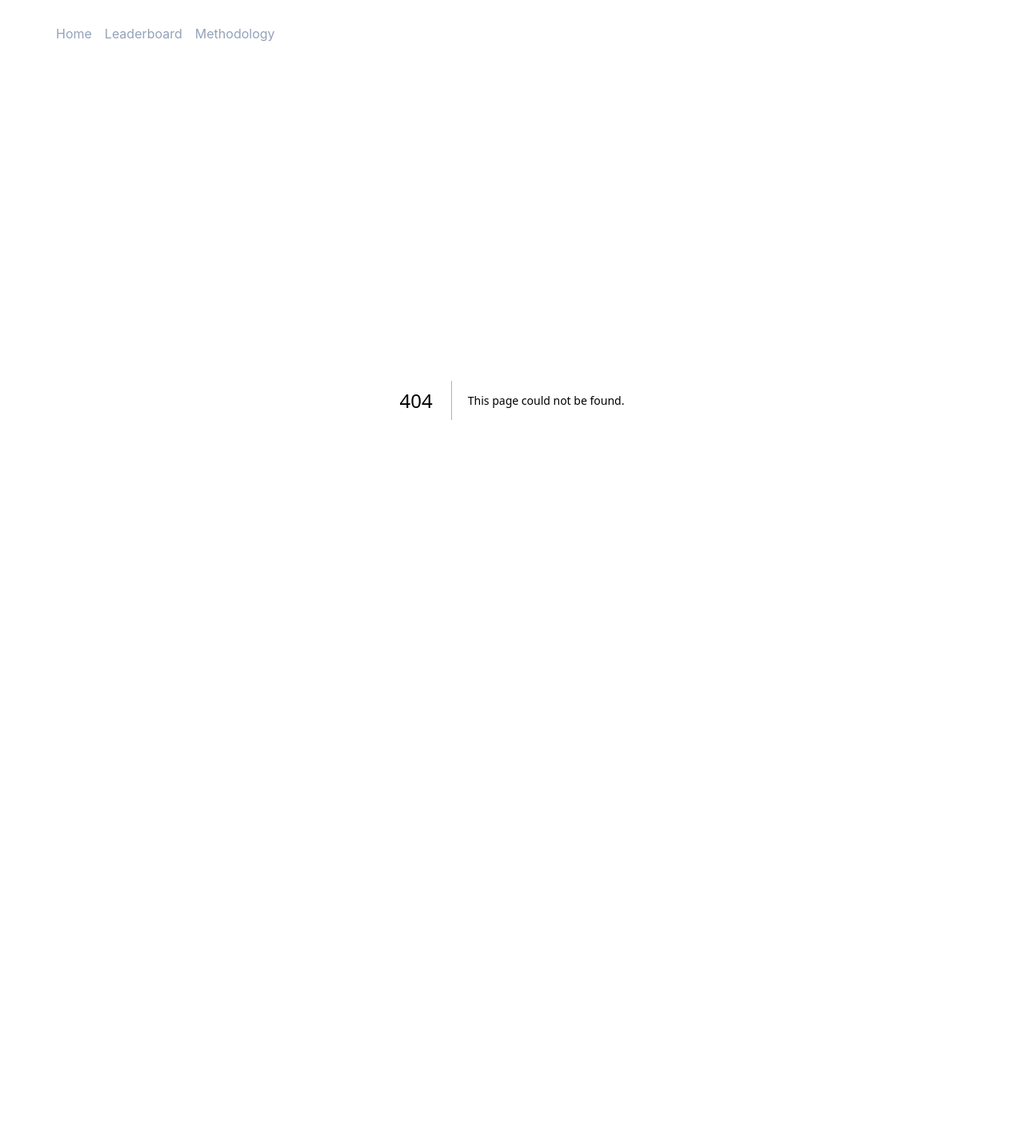
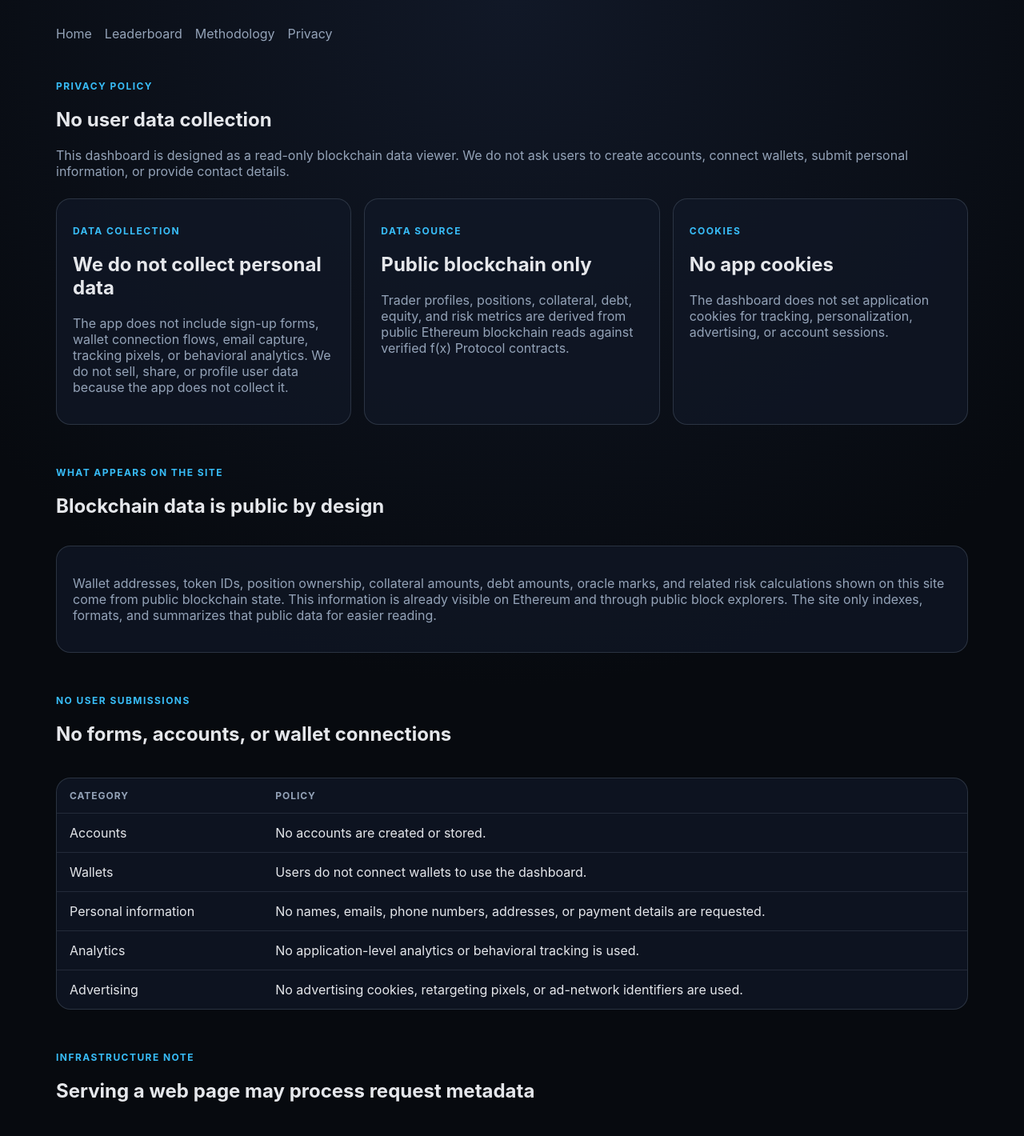
Before and after one commit to etherlink-intern/predmktindicator, a Next.js app in the folder apps/web/: page /privacy in a window 1280 px wide. Before the commit this address had no page. Shown: the top 1420 px of the page at 80% size. Before the commit the page ends 932 px from the top, so only its background shows below. Built offline with nearby package versions, Linux system fonts and the light colour scheme.

Commit message:
Add privacy policy page

```diff
--- a/apps/web/app/layout.tsx
+++ b/apps/web/app/layout.tsx
@@ -15,6 +15,7 @@ export default function RootLayout({ children }: Readonly<{ children: React.Reac
             <a href="/">Home</a>
             <a href="/leaderboard">Leaderboard</a>
             <a href="/methodology">Methodology</a>
+            <a href="/privacy">Privacy</a>
           </nav>
           {children}
         </main>
--- /dev/null
+++ b/apps/web/app/privacy/page.tsx
@@ -0,0 +1,119 @@
+export default function PrivacyPage() {
+  return (
+    <section>
+      <p className="eyebrow">Privacy Policy</p>
+      <h1>No user data collection</h1>
+      <p className="muted">
+        This dashboard is designed as a read-only blockchain data viewer. We do not ask users to create accounts,
+        connect wallets, submit personal information, or provide contact details.
+      </p>
+
+      <div className="card-grid compact">
+        <article className="card">
+          <p className="eyebrow">Data collection</p>
+          <h2>We do not collect personal data</h2>
+          <p className="muted">
+            The app does not include sign-up forms, wallet connection flows, email capture, tracking pixels, or
+            behavioral analytics. We do not sell, share, or profile user data because the app does not collect it.
+          </p>
+        </article>
+        <article className="card">
+          <p className="eyebrow">Data source</p>
+          <h2>Public blockchain only</h2>
+          <p className="muted">
+            Trader profiles, positions, collateral, debt, equity, and risk metrics are derived from public Ethereum
+            blockchain reads against verified f(x) Protocol contracts.
+          </p>
+        </article>
+        <article className="card">
+          <p className="eyebrow">Cookies</p>
+          <h2>No app cookies</h2>
+          <p className="muted">
+            The dashboard does not set application cookies for tracking, personalization, advertising, or account
+            sessions.
+          </p>
+        </article>
+      </div>
+
+      <div className="section-header">
+        <div>
+          <p className="eyebrow">What appears on the site</p>
+          <h2>Blockchain data is public by design</h2>
+        </div>
+      </div>
+      <div className="card">
+        <p className="muted">
+          Wallet addresses, token IDs, position ownership, collateral amounts, debt amounts, oracle marks, and related
+          risk calculations shown on this site come from public blockchain state. This information is already visible
+          on Ethereum and through public block explorers. The site only indexes, formats, and summarizes that public
+          data for easier reading.
+        </p>
+      </div>
+
+      <div className="section-header">
+        <div>
+          <p className="eyebrow">No user submissions</p>
+          <h2>No forms, accounts, or wallet connections</h2>
+        </div>
+      </div>
+      <div className="table-card">
+        <table>
+          <thead>
+            <tr>
+              <th>Category</th>
+              <th>Policy</th>
+            </tr>
+          </thead>
+          <tbody>
+            <tr>
+              <td>Accounts</td>
+              <td>No accounts are created or stored.</td>
+            </tr>
+            <tr>
+              <td>Wallets</td>
+              <td>Users do not connect wallets to use the dashboard.</td>
+            </tr>
+            <tr>
+              <td>Personal information</td>
+              <td>No names, emails, phone numbers, addresses, or payment details are requested.</td>
+            </tr>
+            <tr>
+              <td>Analytics</td>
+              <td>No application-level analytics or behavioral tracking is used.</td>
+            </tr>
+            <tr>
+              <td>Advertising</td>
+              <td>No advertising cookies, retargeting pixels, or ad-network identifiers are used.</td>
+            </tr>
+          </tbody>
+        </table>
+      </div>
+
+      <div className="section-header">
+        <div>
+          <p className="eyebrow">Infrastructure note</p>
+          <h2>Serving a web page may process request metadata</h2>
+        </div>
+      </div>
+      <div className="card warning">
+        <p className="muted">
+          The application itself does not collect user data. As with any website, the hosting or networking layer may
+          temporarily process basic request metadata such as IP address, user agent, timestamp, and requested URL to
+          deliver the page, prevent abuse, or maintain security. That metadata is not used by this app to identify,
+          track, profile, or market to users.
+        </p>
+      </div>
+
+      <div className="section-header">
+        <div>
+          <p className="eyebrow">Contact</p>
+          <h2>Questions</h2>
+        </div>
+      </div>
+      <p className="muted">
+        If the app later adds accounts, wallet connections, analytics, forms, or any non-public data source, this
+        policy should be updated before those features are released.
+      </p>
+    </section>
+  );
+}
```
